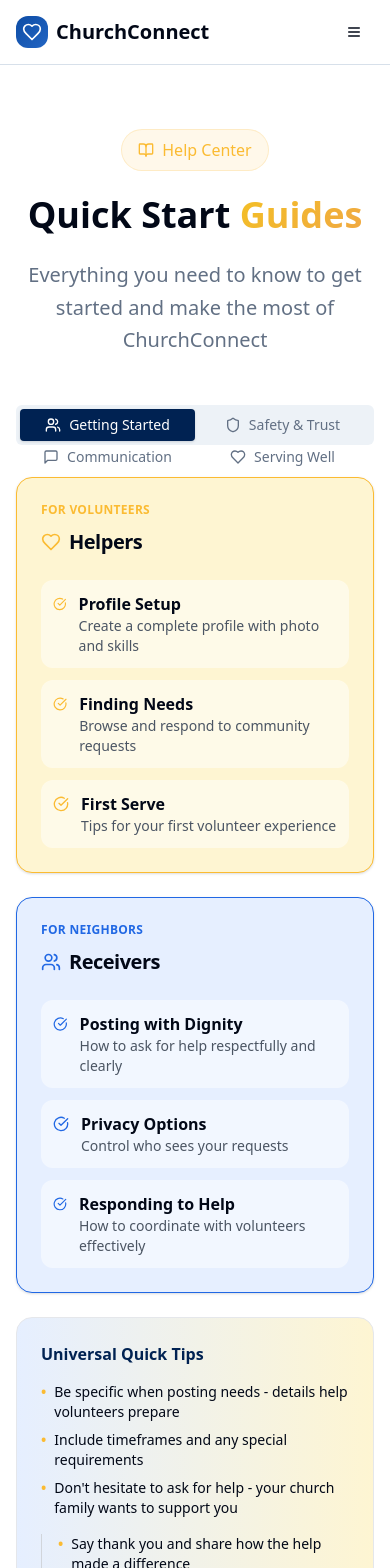
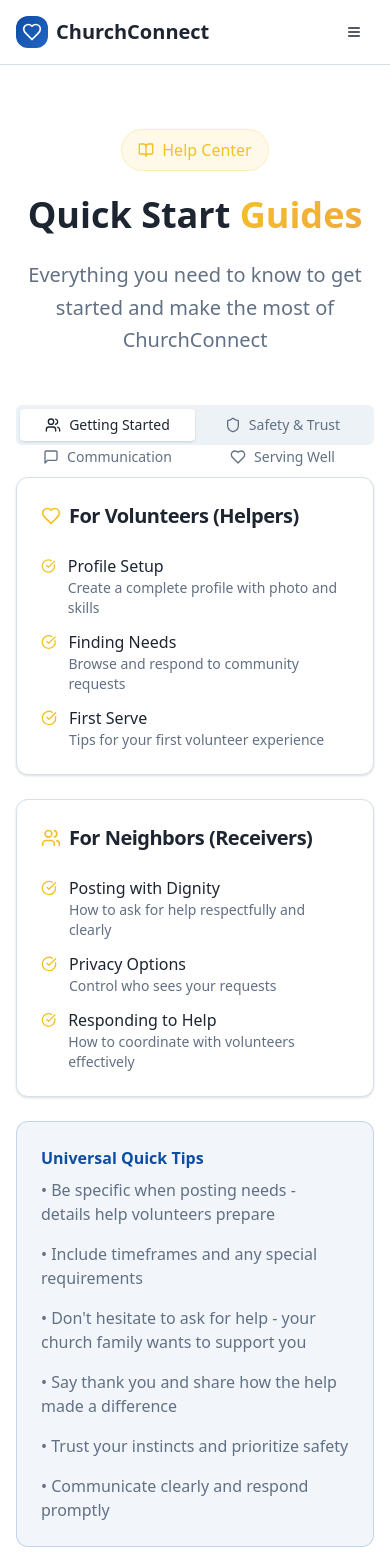
Before and after one commit to CYPKNFT/church-connect, a React (Vite) app: page /guides in a window 390 px wide. Shown: the top 1568 px of the page. Built offline with nearby package versions, Linux system fonts and the light colour scheme.

Commit message:
Reverted to commit b26b0f603fb4e2ac06d26d158a316711f041fb0b

```diff
--- a/src/index.css
+++ b/src/index.css
@@ -8,53 +8,38 @@ All colors MUST be HSL. Focus on visual excellence and consistency.
 
 @layer base {
   :root {
-    /* ChurchConnect Brand Colors */
+    /* Core Colors */
     --background: 0 0% 100%;
-    --foreground: 222 84% 5%; /* Slate-900 #0F172A */
+    --foreground: 215 25% 15%;
 
     --card: 0 0% 100%;
-    --card-foreground: 222 84% 5%;
+    --card-foreground: 215 25% 15%;
 
     --popover: 0 0% 100%;
-    --popover-foreground: 222 84% 5%;
+    --popover-foreground: 215 25% 15%;
 
-    /* Primary - Navy Blue System */
-    --primary: 215 100% 16%; /* Navy #0A2540 */
+    /* Primary System - Enhanced with more variants */
+    --primary: 215 85% 35%;
     --primary-foreground: 0 0% 100%;
-    --primary-hover: 215 100% 12%;
-    --primary-light: 216 87% 33%; /* Royal Blue #154A9C */
-    --primary-lighter: 218 78% 51%; /* Azure #2D6FD6 */
-    --primary-dark: 215 100% 10%;
+    --primary-hover: 215 85% 25%;
+    --primary-light: 215 85% 45%;
+    --primary-lighter: 215 85% 55%;
+    --primary-dark: 215 85% 20%;
 
-    /* Secondary System - Neutral grays */
+    /* Secondary System - Enhanced variants */
     --secondary: 210 40% 95%;
-    --secondary-foreground: 222 84% 5%;
+    --secondary-foreground: 215 25% 15%;
     --secondary-hover: 210 40% 88%;
     --secondary-light: 210 40% 97%;
     --secondary-dark: 210 40% 85%;
 
-    /* Accent System - Gold */
-    --accent: 41 96% 59%; /* Gold #F4B93A */
-    --accent-foreground: 222 84% 5%;
-    --accent-hover: 41 96% 49%;
-    --accent-light: 48 95% 91%; /* Warm Yellow #FFF4D6 */
-    --accent-lighter: 48 95% 95%;
-    --accent-dark: 41 96% 39%;
-
-    /* Additional Brand Colors */
-    --sky-blue: 218 100% 95%; /* Sky Blue #EAF2FF */
-    --sky-blue-accent: 218 78% 51%; /* Azure #2D6FD6 */
-    --slate-600: 215 14% 34%; /* Slate-600 #475569 */
-
-    /* Volunteer Colors (Gold themed) */
-    --volunteer-bg: 48 95% 91%; /* #FFF4D6 */
-    --volunteer-border: 41 96% 59%; /* #F4B93A */
-    --volunteer-text: 222 84% 5%; /* #0F172A */
-
-    /* Neighbor Colors (Blue themed) */
-    --neighbor-bg: 218 100% 95%; /* #EAF2FF */
-    --neighbor-border: 218 78% 51%; /* #2D6FD6 */
-    --neighbor-text: 222 84% 5%; /* #0F172A */
+    /* Accent System - Enhanced variants */
+    --accent: 45 90% 55%;
+    --accent-foreground: 0 0% 100%;
+    --accent-hover: 45 90% 45%;
+    --accent-light: 45 90% 65%;
+    --accent-lighter: 45 90% 75%;
+    --accent-dark: 45 90% 35%;
 
     /* Neutral System - Enhanced grays */
     --muted: 210 40% 95%;
--- a/src/pages/Guides.tsx
+++ b/src/pages/Guides.tsx
@@ -23,24 +23,24 @@ export default function Guides() {
 
         {/* Tabs */}
         <Tabs defaultValue="getting-started" className="w-full">
-          <TabsList className="grid w-full grid-cols-2 lg:grid-cols-5 mb-8 bg-secondary">
-            <TabsTrigger value="getting-started" className="flex items-center gap-2 data-[state=active]:bg-primary data-[state=active]:text-primary-foreground">
+          <TabsList className="grid w-full grid-cols-2 lg:grid-cols-5 mb-8">
+            <TabsTrigger value="getting-started" className="flex items-center gap-2">
               <Users className="w-4 h-4" />
               Getting Started
             </TabsTrigger>
-            <TabsTrigger value="safety" className="flex items-center gap-2 data-[state=active]:bg-primary data-[state=active]:text-primary-foreground">
+            <TabsTrigger value="safety" className="flex items-center gap-2">
               <Shield className="w-4 h-4" />
               Safety & Trust
             </TabsTrigger>
-            <TabsTrigger value="communication" className="flex items-center gap-2 data-[state=active]:bg-primary data-[state=active]:text-primary-foreground">
+            <TabsTrigger value="communication" className="flex items-center gap-2">
               <MessageSquare className="w-4 h-4" />
               Communication
             </TabsTrigger>
-            <TabsTrigger value="volunteers" className="flex items-center gap-2 data-[state=active]:bg-primary data-[state=active]:text-primary-foreground">
+            <TabsTrigger value="volunteers" className="flex items-center gap-2">
               <Heart className="w-4 h-4" />
               Serving Well
             </TabsTrigger>
-            <TabsTrigger value="troubleshooting" className="flex items-center gap-2 data-[state=active]:bg-primary data-[state=active]:text-primary-foreground">
+            <TabsTrigger value="troubleshooting" className="flex items-center gap-2">
               <HelpCircle className="w-4 h-4" />
               Troubleshooting
             </TabsTrigger>
@@ -50,70 +50,68 @@ export default function Guides() {
           <TabsContent value="getting-started">
             <div className="space-y-6">
               <div className="grid gap-6 md:grid-cols-2">
-                <Card className="bg-[hsl(var(--volunteer-bg))] border-[hsl(var(--volunteer-border))] hover:shadow-lg transition-all duration-300 hover:-translate-y-1 rounded-xl">
+                <Card>
                   <CardHeader>
-                    <div className="text-xs uppercase tracking-wide text-[hsl(var(--volunteer-border))] font-semibold mb-1">For Volunteers</div>
-                    <CardTitle className="flex items-center gap-2 text-xl font-bold text-[hsl(var(--volunteer-text))]">
-                      <Heart className="w-5 h-5 text-[hsl(var(--volunteer-border))]" />
-                      Helpers
+                    <CardTitle className="flex items-center gap-2 text-xl">
+                      <Heart className="w-5 h-5 text-accent" />
+                      For Volunteers (Helpers)
                     </CardTitle>
                   </CardHeader>
                   <CardContent className="space-y-4">
                     <div className="space-y-3">
-                      <div className="flex items-start gap-3 p-3 bg-white/50 rounded-lg">
-                        <CheckCircle className="w-4 h-4 text-[hsl(var(--volunteer-border))] mt-1" />
+                      <div className="flex items-start gap-3">
+                        <CheckCircle className="w-4 h-4 text-accent mt-1" />
                         <div>
-                          <h5 className="font-bold text-[hsl(var(--volunteer-text))]">Profile Setup</h5>
-                          <p className="text-sm text-[hsl(var(--slate-600))]">Create a complete profile with photo and skills</p>
+                          <h5 className="font-medium">Profile Setup</h5>
+                          <p className="text-sm text-muted-foreground">Create a complete profile with photo and skills</p>
                         </div>
                       </div>
-                      <div className="flex items-start gap-3 p-3 bg-white/50 rounded-lg">
-                        <CheckCircle className="w-4 h-4 text-[hsl(var(--volunteer-border))] mt-1" />
+                      <div className="flex items-start gap-3">
+                        <CheckCircle className="w-4 h-4 text-accent mt-1" />
                         <div>
-                          <h5 className="font-bold text-[hsl(var(--volunteer-text))]">Finding Needs</h5>
-                          <p className="text-sm text-[hsl(var(--slate-600))]">Browse and respond to community requests</p>
+                          <h5 className="font-medium">Finding Needs</h5>
+                          <p className="text-sm text-muted-foreground">Browse and respond to community requests</p>
                         </div>
                       </div>
-                      <div className="flex items-start gap-3 p-3 bg-white/50 rounded-lg">
-                        <CheckCircle className="w-4 h-4 text-[hsl(var(--volunteer-border))] mt-1" />
+                      <div className="flex items-start gap-3">
+                        <CheckCircle className="w-4 h-4 text-accent mt-1" />
                         <div>
-                          <h5 className="font-bold text-[hsl(var(--volunteer-text))]">First Serve</h5>
-                          <p className="text-sm text-[hsl(var(--slate-600))]">Tips for your first volunteer experience</p>
+                          <h5 className="font-medium">First Serve</h5>
+                          <p className="text-sm text-muted-foreground">Tips for your first volunteer experience</p>
                         </div>
                       </div>
                     </div>
                   </CardContent>
                 </Card>
 
-                <Card className="bg-[hsl(var(--neighbor-bg))] border-[hsl(var(--neighbor-border))] hover:shadow-lg transition-all duration-300 hover:-translate-y-1 rounded-xl">
+                <Card>
                   <CardHeader>
-                    <div className="text-xs uppercase tracking-wide text-[hsl(var(--neighbor-border))] font-semibold mb-1">For Neighbors</div>
-                    <CardTitle className="flex items-center gap-2 text-xl font-bold text-[hsl(var(--neighbor-text))]">
-                      <Users className="w-5 h-5 text-[hsl(var(--neighbor-border))]" />
-                      Receivers
+                    <CardTitle className="flex items-center gap-2 text-xl">
+                      <Users className="w-5 h-5 text-accent" />
+                      For Neighbors (Receivers)
                     </CardTitle>
                   </CardHeader>
                   <CardContent className="space-y-4">
                     <div className="space-y-3">
-                      <div className="flex items-start gap-3 p-3 bg-white/50 rounded-lg">
-                        <CheckCircle className="w-4 h-4 text-[hsl(var(--neighbor-border))] mt-1" />
+                      <div className="flex items-start gap-3">
+                        <CheckCircle className="w-4 h-4 text-accent mt-1" />
                         <div>
-                          <h5 className="font-bold text-[hsl(var(--neighbor-text))]">Posting with Dignity</h5>
-                          <p className="text-sm text-[hsl(var(--slate-600))]">How to ask for help respectfully and clearly</p>
+                          <h5 className="font-medium">Posting with Dignity</h5>
+                          <p className="text-sm text-muted-foreground">How to ask for help respectfully and clearly</p>
                         </div>
                       </div>
-                      <div className="flex items-start gap-3 p-3 bg-white/50 rounded-lg">
-                        <CheckCircle className="w-4 h-4 text-[hsl(var(--neighbor-border))] mt-1" />
+                      <div className="flex items-start gap-3">
+                        <CheckCircle className="w-4 h-4 text-accent mt-1" />
                         <div>
-                          <h5 className="font-bold text-[hsl(var(--neighbor-text))]">Privacy Options</h5>
-                          <p className="text-sm text-[hsl(var(--slate-600))]">Control who sees your requests</p>
+                          <h5 className="font-medium">Privacy Options</h5>
+                          <p className="text-sm text-muted-foreground">Control who sees your requests</p>
                         </div>
                       </div>
-                      <div className="flex items-start gap-3 p-3 bg-white/50 rounded-lg">
-                        <CheckCircle className="w-4 h-4 text-[hsl(var(--neighbor-border))] mt-1" />
+                      <div className="flex items-start gap-3">
+                        <CheckCircle className="w-4 h-4 text-accent mt-1" />
                         <div>
-                          <h5 className="font-bold text-[hsl(var(--neighbor-text))]">Responding to Help</h5>
-                          <p className="text-sm text-[hsl(var(--slate-600))]">How to coordinate with volunteers effectively</p>
+                          <h5 className="font-medium">Responding to Help</h5>
+                          <p className="text-sm text-muted-foreground">How to coordinate with volunteers effectively</p>
                         </div>
                       </div>
                     </div>
@@ -121,38 +119,16 @@ export default function Guides() {
                 </Card>
               </div>
 
-              <div className="bg-gradient-to-r from-[hsl(var(--sky-blue))] to-[hsl(var(--accent-light))] border border-gray-200 rounded-xl p-6">
-                <h4 className="font-bold text-primary mb-4">Universal Quick Tips</h4>
-                <div className="grid md:grid-cols-2 gap-4">
-                  <div className="space-y-2">
-                    <p className="text-sm text-foreground flex items-start gap-2">
-                      <span className="text-accent font-bold">•</span>
-                      Be specific when posting needs - details help volunteers prepare
-                    </p>
-                    <p className="text-sm text-foreground flex items-start gap-2">
-                      <span className="text-accent font-bold">•</span>
-                      Include timeframes and any special requirements
-                    </p>
-                    <p className="text-sm text-foreground flex items-start gap-2">
-                      <span className="text-accent font-bold">•</span>
-                      Don't hesitate to ask for help - your church family wants to support you
-                    </p>
-                  </div>
-                  <div className="border-l border-gray-300 pl-4 space-y-2">
-                    <p className="text-sm text-foreground flex items-start gap-2">
-                      <span className="text-accent font-bold">•</span>
-                      Say thank you and share how the help made a difference
-                    </p>
-                    <p className="text-sm text-foreground flex items-start gap-2">
-                      <span className="text-accent font-bold">•</span>
-                      Trust your instincts and prioritize safety
-                    </p>
-                    <p className="text-sm text-foreground flex items-start gap-2">
-                      <span className="text-accent font-bold">•</span>
-                      Communicate clearly and respond promptly
-                    </p>
-                  </div>
-                </div>
+              <div className="bg-primary/5 border border-primary/20 rounded-lg p-6">
+                <h4 className="font-semibold text-primary mb-2">Universal Quick Tips</h4>
+                <ul className="space-y-2 text-muted-foreground grid md:grid-cols-2 gap-2">
+                  <li>• Be specific when posting needs - details help volunteers prepare</li>
+                  <li>• Include timeframes and any special requirements</li>
+                  <li>• Don't hesitate to ask for help - your church family wants to support you</li>
+                  <li>• Say thank you and share how the help made a difference</li>
+                  <li>• Trust your instincts and prioritize safety</li>
+                  <li>• Communicate clearly and respond promptly</li>
+                </ul>
               </div>
             </div>
           </TabsContent>
@@ -160,111 +136,110 @@ export default function Guides() {
           {/* Serving Well for Volunteers */}
           <TabsContent value="volunteers">
             <div className="space-y-6">
-              <Card className="bg-[hsl(var(--volunteer-bg))] border-[hsl(var(--volunteer-border))] rounded-xl">
+              <Card>
                 <CardHeader>
-                  <div className="text-xs uppercase tracking-wide text-[hsl(var(--volunteer-border))] font-semibold mb-1">For Volunteers</div>
-                  <CardTitle className="flex items-center gap-2 text-2xl font-bold text-primary">
-                    <Heart className="w-6 h-6 text-[hsl(var(--volunteer-border))]" />
-                    Serving Well
+                  <CardTitle className="flex items-center gap-2 text-2xl">
+                    <Heart className="w-6 h-6 text-accent" />
+                    Serving Well - For Volunteers
                   </CardTitle>
                 </CardHeader>
                 <CardContent className="space-y-6">
-                  <p className="text-lg text-[hsl(var(--slate-600))]">
+                  <p className="text-lg text-muted-foreground">
                     How to be an excellent volunteer who serves with excellence and joy
                   </p>
 
                   <div className="grid gap-6 md:grid-cols-2">
                     <div>
-                      <h4 className="font-bold text-primary mb-3">Reliability & Commitment</h4>
+                      <h4 className="font-semibold text-foreground mb-3">Reliability & Commitment</h4>
                       <div className="space-y-3">
-                        <div className="flex items-start gap-3 p-3 bg-white/50 rounded-lg">
-                          <CheckCircle className="w-4 h-4 text-[hsl(var(--volunteer-border))] mt-1" />
+                        <div className="flex items-start gap-3 p-3 bg-accent/5 rounded-lg">
+                          <CheckCircle className="w-4 h-4 text-accent mt-1" />
                           <div>
-                            <p className="text-sm text-[hsl(var(--slate-600))]">Only commit to what you can follow through on</p>
+                            <p className="text-sm text-muted-foreground">Only commit to what you can follow through on</p>
                           </div>
                         </div>
-                        <div className="flex items-start gap-3 p-3 bg-white/50 rounded-lg">
-                          <CheckCircle className="w-4 h-4 text-[hsl(var(--volunteer-border))] mt-1" />
+                        <div className="flex items-start gap-3 p-3 bg-accent/5 rounded-lg">
+                          <CheckCircle className="w-4 h-4 text-accent mt-1" />
                           <div>
-                            <p className="text-sm text-[hsl(var(--slate-600))]">Communicate changes as early as possible</p>
+                            <p className="text-sm text-muted-foreground">Communicate changes as early as possible</p>
                           </div>
                         </div>
-                        <div className="flex items-start gap-3 p-3 bg-white/50 rounded-lg">
-                          <CheckCircle className="w-4 h-4 text-[hsl(var(--volunteer-border))] mt-1" />
+                        <div className="flex items-start gap-3 p-3 bg-accent/5 rounded-lg">
+                          <CheckCircle className="w-4 h-4 text-accent mt-1" />
                           <div>
-                            <p className="text-sm text-[hsl(var(--slate-600))]">Arrive on time and prepared</p>
+                            <p className="text-sm text-muted-foreground">Arrive on time and prepared</p>
                           </div>
                         </div>
                       </div>
                     </div>
 
                     <div>
-                      <h4 className="font-bold text-primary mb-3">Respecting Privacy & Dignity</h4>
+                      <h4 className="font-semibold text-foreground mb-3">Respecting Privacy & Dignity</h4>
                       <div className="space-y-3">
-                        <div className="flex items-start gap-3 p-3 bg-white/50 rounded-lg">
-                          <CheckCircle className="w-4 h-4 text-[hsl(var(--volunteer-border))] mt-1" />
+                        <div className="flex items-start gap-3 p-3 bg-accent/5 rounded-lg">
+                          <CheckCircle className="w-4 h-4 text-accent mt-1" />
                           <div>
-                            <p className="text-sm text-[hsl(var(--slate-600))]">Follow the family's preferences and house rules</p>
+                            <p className="text-sm text-muted-foreground">Follow the family's preferences and house rules</p>
                           </div>
                         </div>
-                        <div className="flex items-start gap-3 p-3 bg-white/50 rounded-lg">
-                          <CheckCircle className="w-4 h-4 text-[hsl(var(--volunteer-border))] mt-1" />
+                        <div className="flex items-start gap-3 p-3 bg-accent/5 rounded-lg">
+                          <CheckCircle className="w-4 h-4 text-accent mt-1" />
                           <div>
-                            <p className="text-sm text-[hsl(var(--slate-600))]">Maintain appropriate boundaries</p>
+                            <p className="text-sm text-muted-foreground">Maintain appropriate boundaries</p>
                           </div>
                         </div>
-                        <div className="flex items-start gap-3 p-3 bg-white/50 rounded-lg">
-                          <CheckCircle className="w-4 h-4 text-[hsl(var(--volunteer-border))] mt-1" />
+                        <div className="flex items-start gap-3 p-3 bg-accent/5 rounded-lg">
+                          <CheckCircle className="w-4 h-4 text-accent mt-1" />
                           <div>
-                            <p className="text-sm text-[hsl(var(--slate-600))]">Keep personal information confidential</p>
+                            <p className="text-sm text-muted-foreground">Keep personal information confidential</p>
                           </div>
                         </div>
                       </div>
                     </div>
 
                     <div>
-                      <h4 className="font-bold text-primary mb-3">Serving with Joy</h4>
+                      <h4 className="font-semibold text-foreground mb-3">Serving with Joy</h4>
                       <div className="space-y-3">
-                        <div className="flex items-start gap-3 p-3 bg-white/50 rounded-lg">
-                          <CheckCircle className="w-4 h-4 text-[hsl(var(--volunteer-border))] mt-1" />
+                        <div className="flex items-start gap-3 p-3 bg-accent/5 rounded-lg">
+                          <CheckCircle className="w-4 h-4 text-accent mt-1" />
                           <div>
-                            <p className="text-sm text-[hsl(var(--slate-600))]">Approach each opportunity with a positive attitude</p>
+                            <p className="text-sm text-muted-foreground">Approach each opportunity with a positive attitude</p>
                           </div>
                         </div>
-                        <div className="flex items-start gap-3 p-3 bg-white/50 rounded-lg">
-                          <CheckCircle className="w-4 h-4 text-[hsl(var(--volunteer-border))] mt-1" />
+                        <div className="flex items-start gap-3 p-3 bg-accent/5 rounded-lg">
+                          <CheckCircle className="w-4 h-4 text-accent mt-1" />
                           <div>
-                            <p className="text-sm text-[hsl(var(--slate-600))]">Serve from love, not obligation</p>
+                            <p className="text-sm text-muted-foreground">Serve from love, not obligation</p>
                           </div>
                         </div>
-                        <div className="flex items-start gap-3 p-3 bg-white/50 rounded-lg">
-                          <CheckCircle className="w-4 h-4 text-[hsl(var(--volunteer-border))] mt-1" />
+                        <div className="flex items-start gap-3 p-3 bg-accent/5 rounded-lg">
+                          <CheckCircle className="w-4 h-4 text-accent mt-1" />
                           <div>
-                            <p className="text-sm text-[hsl(var(--slate-600))]">Remember you represent your church and faith</p>
+                            <p className="text-sm text-muted-foreground">Remember you represent your church and faith</p>
                           </div>
                         </div>
                       </div>
                     </div>
 
                     <div>
-                      <h4 className="font-bold text-primary mb-3">Volunteer Ethics</h4>
+                      <h4 className="font-semibold text-foreground mb-3">Volunteer Ethics</h4>
                       <div className="space-y-3">
-                        <div className="flex items-start gap-3 p-3 bg-white/50 rounded-lg">
-                          <CheckCircle className="w-4 h-4 text-[hsl(var(--volunteer-border))] mt-1" />
+                        <div className="flex items-start gap-3 p-3 bg-accent/5 rounded-lg">
+                          <CheckCircle className="w-4 h-4 text-accent mt-1" />
                           <div>
-                            <p className="text-sm text-[hsl(var(--slate-600))]">Maintain strict confidentiality</p>
+                            <p className="text-sm text-muted-foreground">Maintain strict confidentiality</p>
                           </div>
                         </div>
-                        <div className="flex items-start gap-3 p-3 bg-white/50 rounded-lg">
-                          <CheckCircle className="w-4 h-4 text-[hsl(var(--volunteer-border))] mt-1" />
+                        <div className="flex items-start gap-3 p-3 bg-accent/5 rounded-lg">
+                          <CheckCircle className="w-4 h-4 text-accent mt-1" />
                           <div>
-                            <p className="text-sm text-[hsl(var(--slate-600))]">No photos or social media sharing without permission</p>
+                            <p className="text-sm text-muted-foreground">No photos or social media sharing without permission</p>
                           </div>
                         </div>
-                        <div className="flex items-start gap-3 p-3 bg-white/50 rounded-lg">
-                          <CheckCircle className="w-4 h-4 text-[hsl(var(--volunteer-border))] mt-1" />
+                        <div className="flex items-start gap-3 p-3 bg-accent/5 rounded-lg">
+                          <CheckCircle className="w-4 h-4 text-accent mt-1" />
                           <div>
-                            <p className="text-sm text-[hsl(var(--slate-600))]">Report concerns to church leadership</p>
+                            <p className="text-sm text-muted-foreground">Report concerns to church leadership</p>
                           </div>
                         </div>
                       </div>
```
